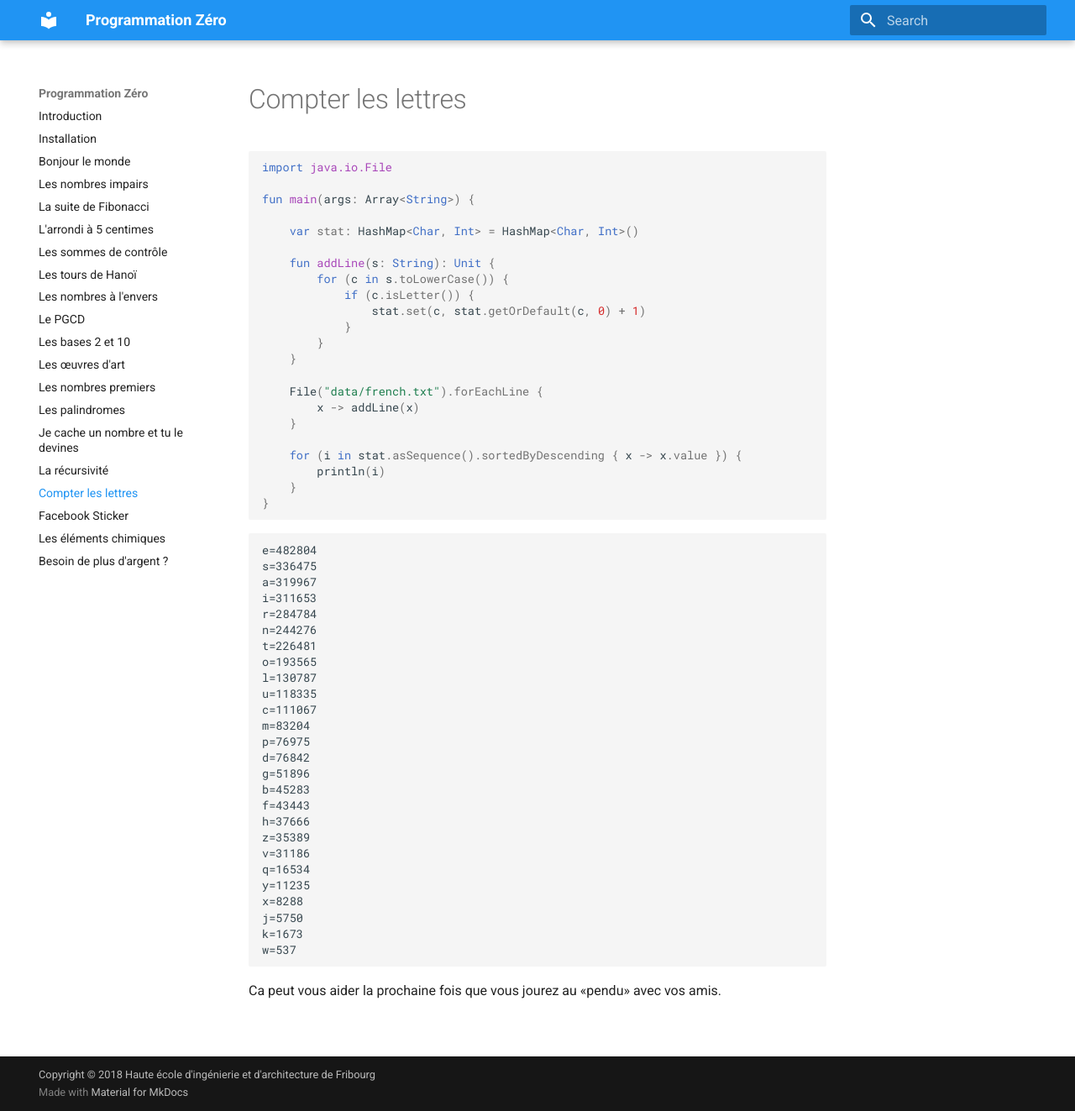
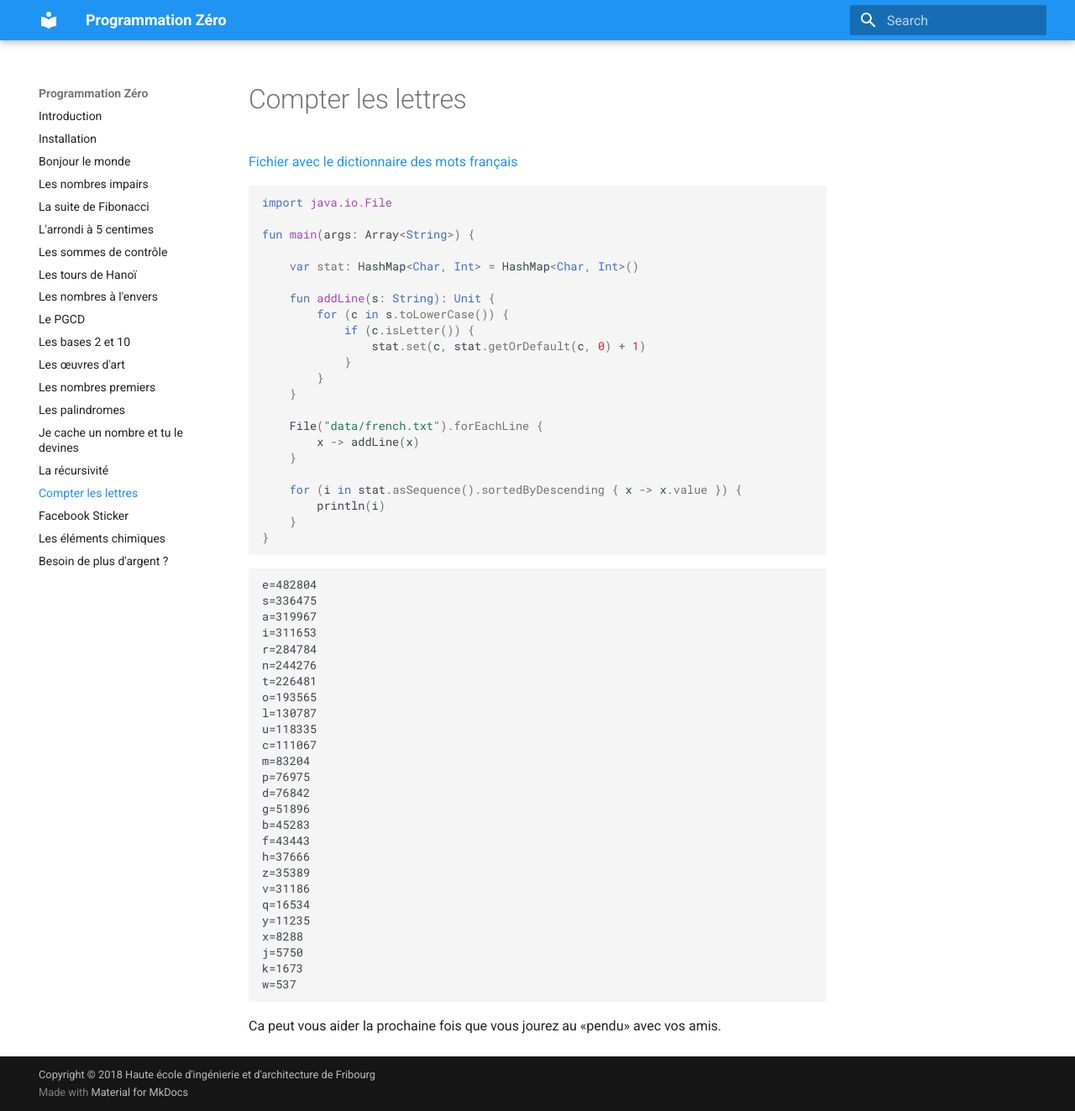
Before and after one commit to heia-fr/programmation-zero, an MkDocs documentation site: the page built from docs/letter_count.md, in a window 1280 px wide and 1323 px high. Shown: the whole window at 84% size. Built offline with MkDocs 1.6.1 and Material for MkDocs 9.7.7, drawn with Linux system fonts in a browser that asks for light colours.

Commit message:
Add link to french.txt

````diff
--- a/docs/letter_count.md
+++ b/docs/letter_count.md
@@ -1,4 +1,6 @@
 # Compter les lettres
+
+[Fichier avec le dictionnaire des mots français](/data/french.txt)
 
 ``` kotlin
 import java.io.File
````
